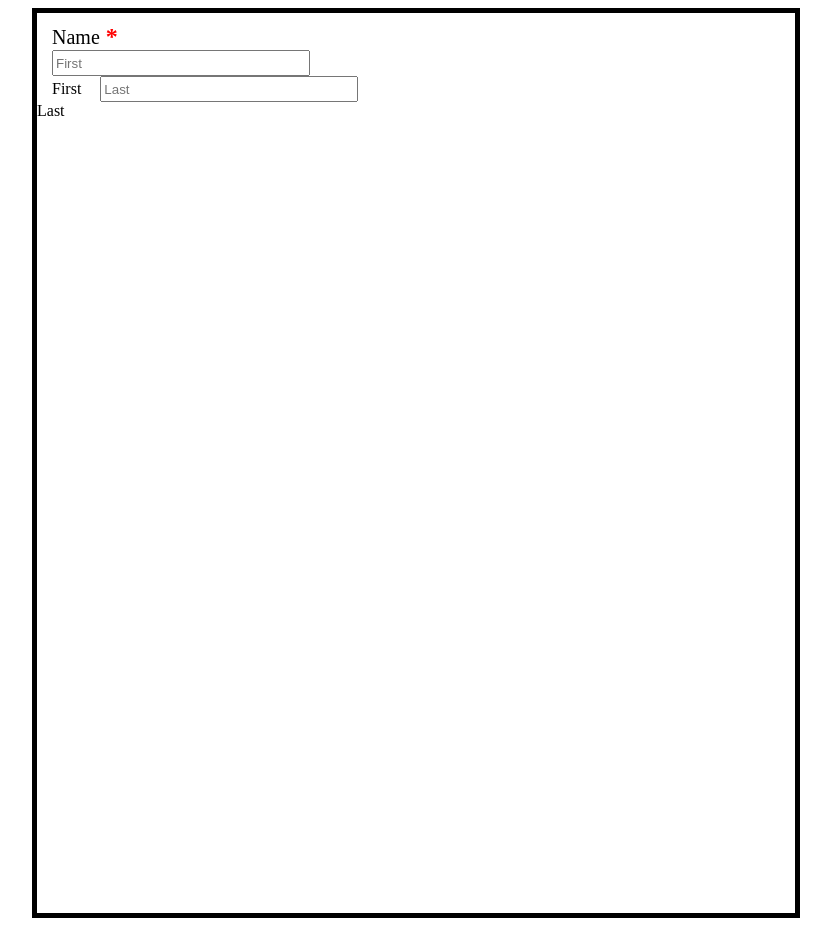
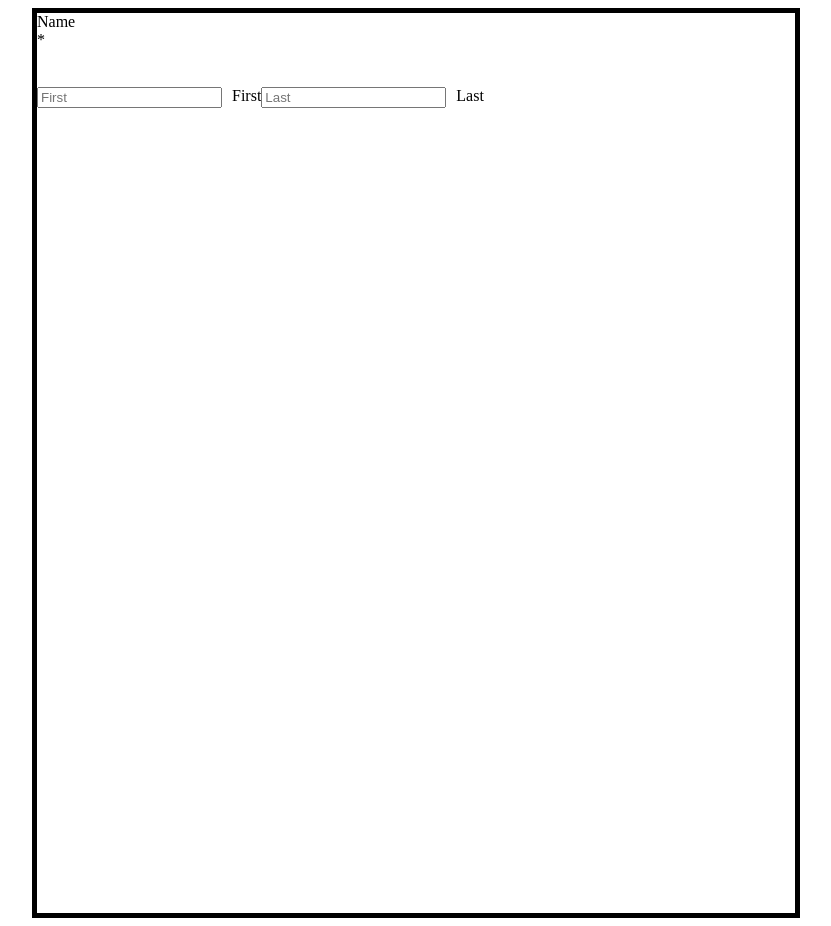
Before and after one commit to ssudalai/git-practice, a plain HTML site: page index.html in a window 1280 px wide. Shown: the whole page, without its empty margins (326-1157 px from the left). Drawn offline with Linux system fonts and the light colour scheme.

Commit message:
commit-message

```diff
--- a/index.html
+++ b/index.html
@@ -8,18 +8,22 @@
 
 </head>
 <body>
-  <div class ="container">
-    <div class = "formnameemail">
-        <label for = "Name" class="Name">Name<span class= "mandatesymbol"> *</span></label>
-        <br>
-        <input type="text" placeholder="First" maxlength="25" class = "firstname"><br>
-        <span class = "firstnameone">First</span>
-        <input type="text" placeholder="Last" maxlength="25" class = "lastname"><br>
-        <span class = "lastnameone">Last</span>
-    </div>
+    <body>
+        <div class="container">
+          <div class="formnameemail">
+            <label for="Name" class="Name">Name<span class="mandatesymbol">*</span></label>
+            <br>
+            <div class="input-fields">
+              <input type="text" placeholder="First" maxlength="25" class="firstname">
+              <span class="firstnameone">First</span>
+              <br>
+              <input type="text" placeholder="Last" maxlength="25" class="lastname">
+              <span class="lastnameone">Last</span>
+            </div>
+          </div>
+        </div>
+      </body>
 
-
-  </div>
 
 
 </body>
--- a/next.css
+++ b/next.css
@@ -10,33 +10,30 @@
 
 
 
-.firstname{
-    display: inline;
-    height: 20px;
-    width: 250px;
-    margin-left: 15px;
+.formnameemail {
+    display: flex;
 
+  }
+
+  .input-fields {
+    display: flex;
+
+  }
+
+  .firstname,
+  .lastname {
+    margin-right: 10px;
 }
 
-.Name{
-    display:inline-block;
-    margin-left: 15px;
-    font-size: 20px;
-    margin-top:10px;
-}
-.firstnameone{
-    margin-left:15px;
-    padding-top: 5px;
-}
+.formnameemail {
+    display: flex;
+    flex-direction: column;
+    align-items: flex-start;
+  }
 
-.mandatesymbol {
-    color: red;
-    font-weight: bold;
-    font-size: 1.2em;
-}
-.lastname{
-    display: inline;
-    height: 20px;
-    width: 250px;
-    margin-left: 15px;
-}
+  .formnameemail label,
+  .formnameemail input,
+  .formnameemail span {
+    display: block;
+    margin-bottom: 10px;
+  }
```
